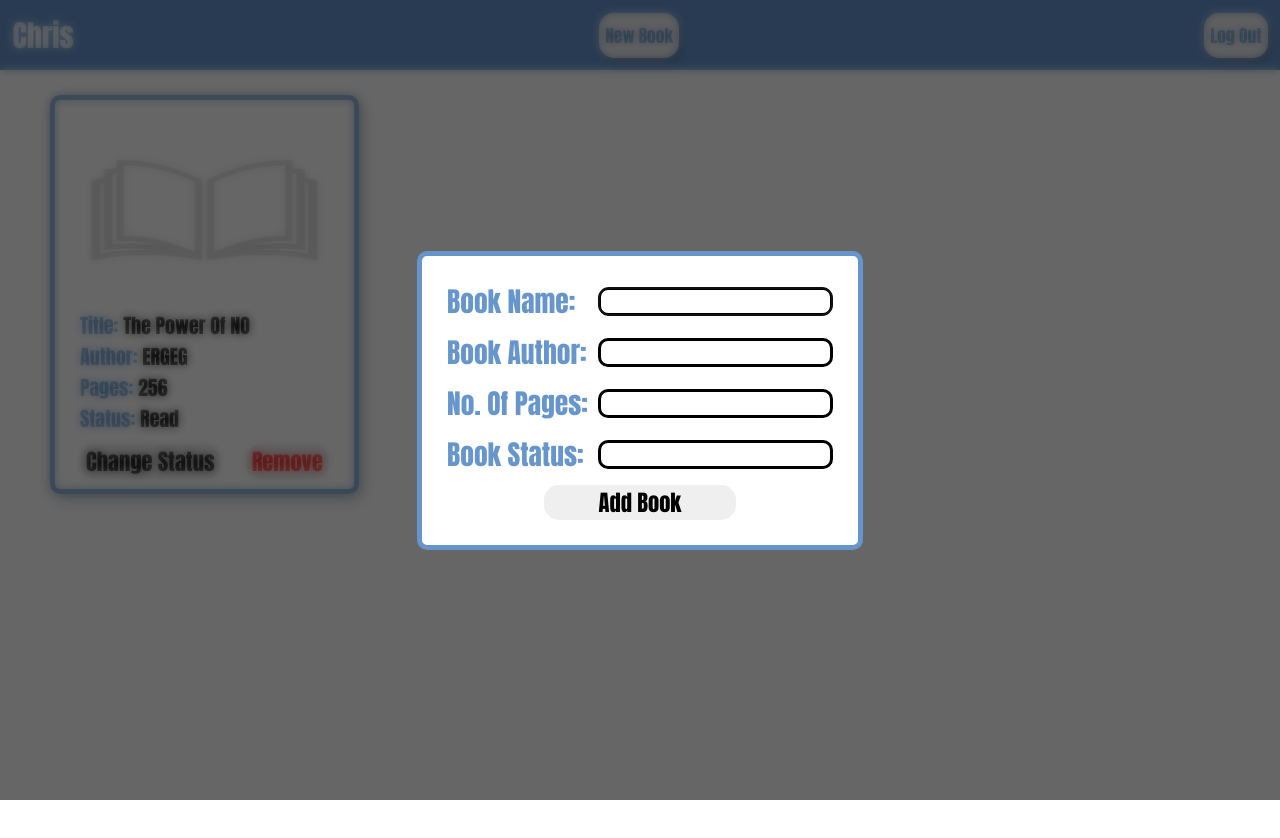
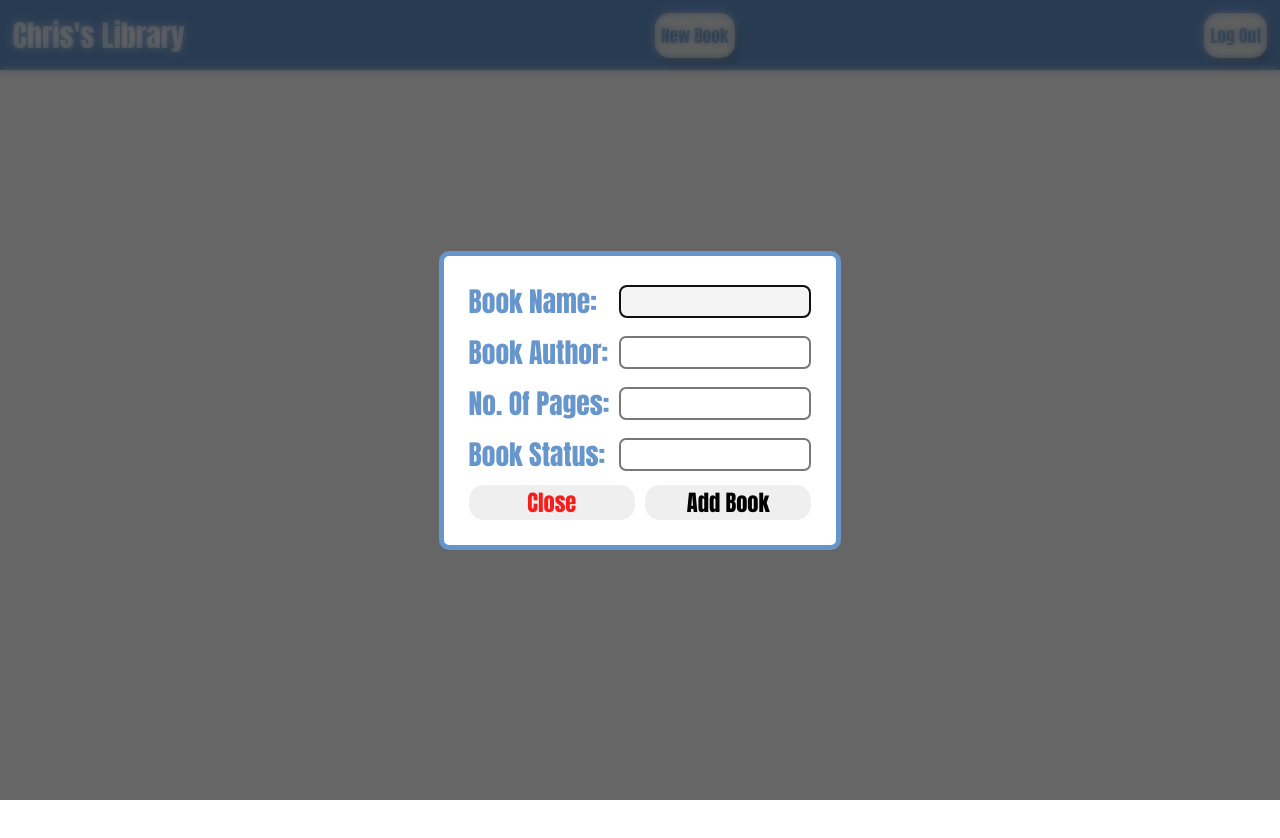
Before and after one commit to Chris-Karampagias/project_library, a plain HTML site: page index.html in a window 1280 px wide. Both pictures are taken after a click on the button "New Book". Drawn offline with Linux system fonts and the light colour scheme.

Commit message:
Make it easier to append .book element to DOM
Remove classes from .book-details children and add a div inside
each child to set textContent separately to span and div

```diff
--- a/index.html
+++ b/index.html
@@ -10,45 +10,45 @@
   <body>
     <script src="script.js" defer></script>
     <div class="header">
-      <div class="username">Chris</div>
+      <div class="username">Chris's Library</div>
       <button class="add-button">New Book</button>
       <button class="log-out">Log Out</button>
     </div>
     <div class="main-container">
       <dialog>
-        <form method="dialog">
+        <form id="form" method="dialog">
           <div>
             <label for="book-name-form">Book Name:</label>
-            <input type="text" id="book-name-form" name="bookTitle">
+            <input type="text" id="book-name-form" name="bookTitle" required />
           </div>
           <div>
             <label for="book-author-form">Book Author:</label>
-            <input type="text" id="book-author-form" name="bookAuthor">
+            <input
+              type="text"
+              id="book-author-form"
+              name="bookAuthor"
+              required
+            />
           </div>
           <div>
             <label for="book-pages-form">No. Of Pages:</label>
-            <input type="text" id="book-pages-form" name="bookPages">
+            <input type="text" id="book-pages-form" name="bookPages" required />
           </div>
           <div>
             <label for="book-status-form">Book Status:</label>
-            <input type="text" id="book-status-form" name="bookStatus">
+            <input
+              type="text"
+              id="book-status-form"
+              name="bookStatus"
+              required
+            />
           </div>
-          <button class="form-button">Add Book</button>
         </form>
+        <div class="form-buttons">
+          <button class="close-modal">Close</button>
+          <button form="form" class="form-submit-button">Add Book</button>
+        </div>
       </dialog>
-      <div class="book">
-        <img src="fonts&images/book-cover-placeholder.png"></img>
-        <div class="book-details">
-          <div class="book-title"><span class="text">Title:</span> The Power Of NO</div>
-          <div class="book-author"><span class="text">Author:</span> ERGEG</div>
-          <div class="book-pages"><span class="text">Pages:</span> 256</div>
-          <div class="book-status"><span class="text">Status:</span> Read</div>
-        </div>
-        <div class="buttons-container">
-          <button class="book-change-status">Change Status</button>
-          <button class="book-remove">Remove</button>
-        </div>
-      </div>
     </div>
   </body>
 </html>
--- a/style.css
+++ b/style.css
@@ -45,8 +45,7 @@ button {
   height: 100%;
   display: flex;
   flex-wrap: wrap;
-  gap: 1rem;
-  justify-content: space-between;
+  gap: 2rem;
   padding: 1rem 2rem;
 }
 
@@ -58,6 +57,12 @@ button {
   padding: 10px 1rem;
   border-radius: 10px;
   box-shadow: 3px 5px 15px rgba(0, 0, 0, 0.218);
+}
+
+.book-details div {
+  display: flex;
+  justify-content: flex-start;
+  gap: 10px;
 }
 
 .book > img {
@@ -75,11 +80,13 @@ button {
 .book-remove,
 .book-change-status {
   border: none;
+  padding: 10px;
   font-size: 0.9rem;
   background-color: rgba(207, 207, 207, 0.393);
 }
 
-.book-remove {
+.book-remove,
+.close-modal {
   color: rgb(248, 29, 29);
 }
 
@@ -109,9 +116,14 @@ form label {
 }
 
 form input {
-  border: 3px solid black;
-  border-radius: 10px;
+  font-family: inherit;
+  border: 2px solid rgba(0, 0, 0, 0.528);
+  border-radius: 7px;
   font-size: 0.7rem;
+}
+
+form input:focus {
+  background-color: rgba(209, 209, 209, 0.234);
 }
 
 form div {
@@ -123,7 +135,15 @@ form div {
   height: 100%;
 }
 
-.form-button {
+.form-buttons {
+  display: flex;
+  justify-content: space-between;
+  gap: 10px;
+  margin-top: 10px;
+}
+
+.form-submit-button,
+.close-modal {
   font-size: 0.9rem;
   width: 50%;
   align-self: center;
```
